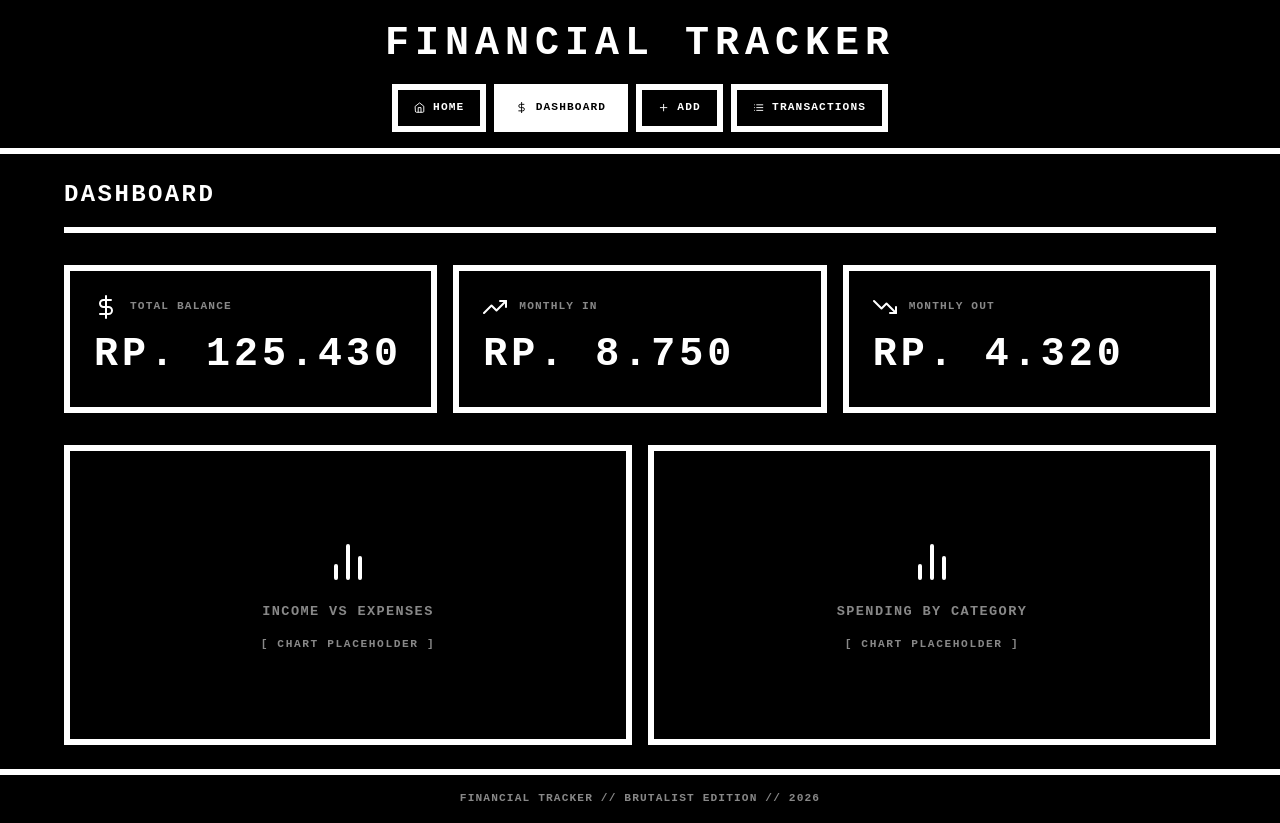
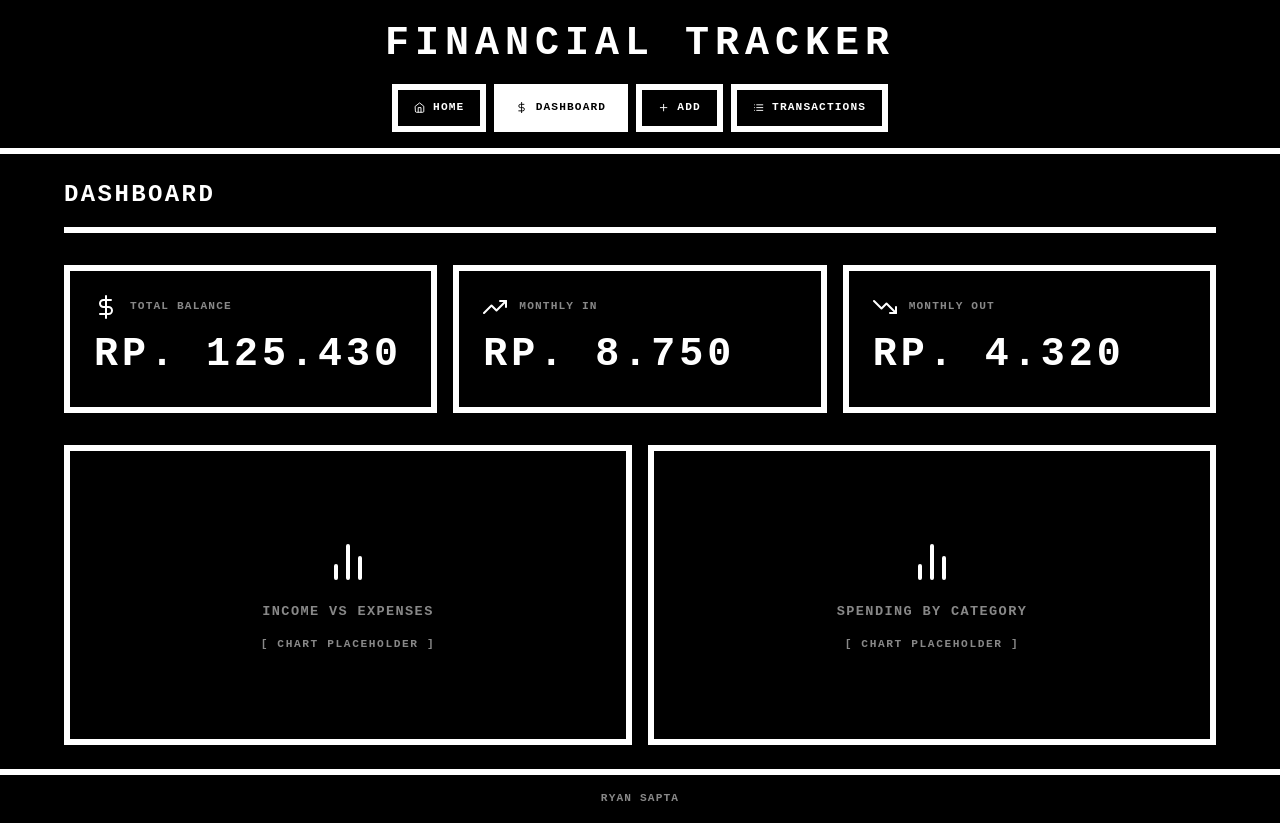
Before and after one commit to ryanvp10/personal-tracker, a React (Vite) app in the folder frontend/: page /dashboard in a window 1280 px wide. Built offline with nearby package versions, Linux system fonts and the light colour scheme.

Commit message:
Change footer to Ryan Sapta with brutalist design

```diff
--- a/frontend/src/components/Layout.jsx
+++ b/frontend/src/components/Layout.jsx
@@ -108,9 +108,11 @@ function Layout({ children }) {
           fontSize: '0.7rem',
           letterSpacing: '0.1em',
           color: theme.colors.textMuted,
+          fontWeight: 900,
+          textTransform: 'uppercase',
         }}
       >
-        FINANCIAL TRACKER // BRUTALIST EDITION // {new Date().getFullYear()}
+        RYAN SAPTA
       </footer>
     </div>
   );
```
